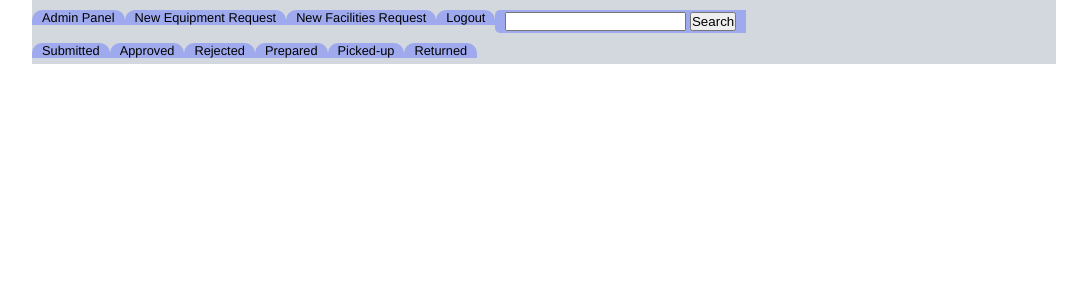
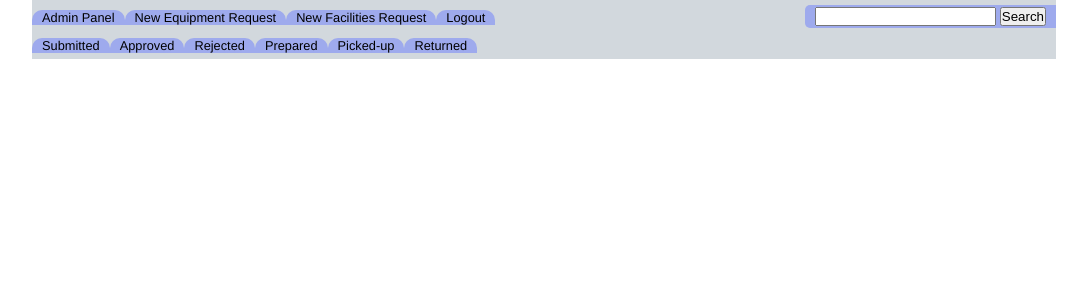
Before and after one commit to icommstudentmedia/icomm_equipments, a PHP site: page /header.php in a window 1280 px wide. Shown: the top 300 px of the page, without its empty margins (96-1183 px from the left). Run offline with PHP 8.4, Linux system fonts and the light colour scheme.

Commit message:
Fix CSS header positioning

```diff
--- a/style/screen.css
+++ b/style/screen.css
@@ -25,6 +25,7 @@ html, body, body * {
 	border-radius: 5px 0 0 5px;
 	padding-top: 2px;
 	padding-bottom: 2px;
+	margin-top: 5px;
 }
 
 /* "clear" makes a break line that nullifies the effect of "float" used above */
@@ -35,6 +36,7 @@ html, body, body * {
 /* make it inline-block so #data-table's margin is applied against it instead of the top of the page */
 #header {
 	display: inline-block;
+	width: 100%;
 }
 
 #data-table {
```
